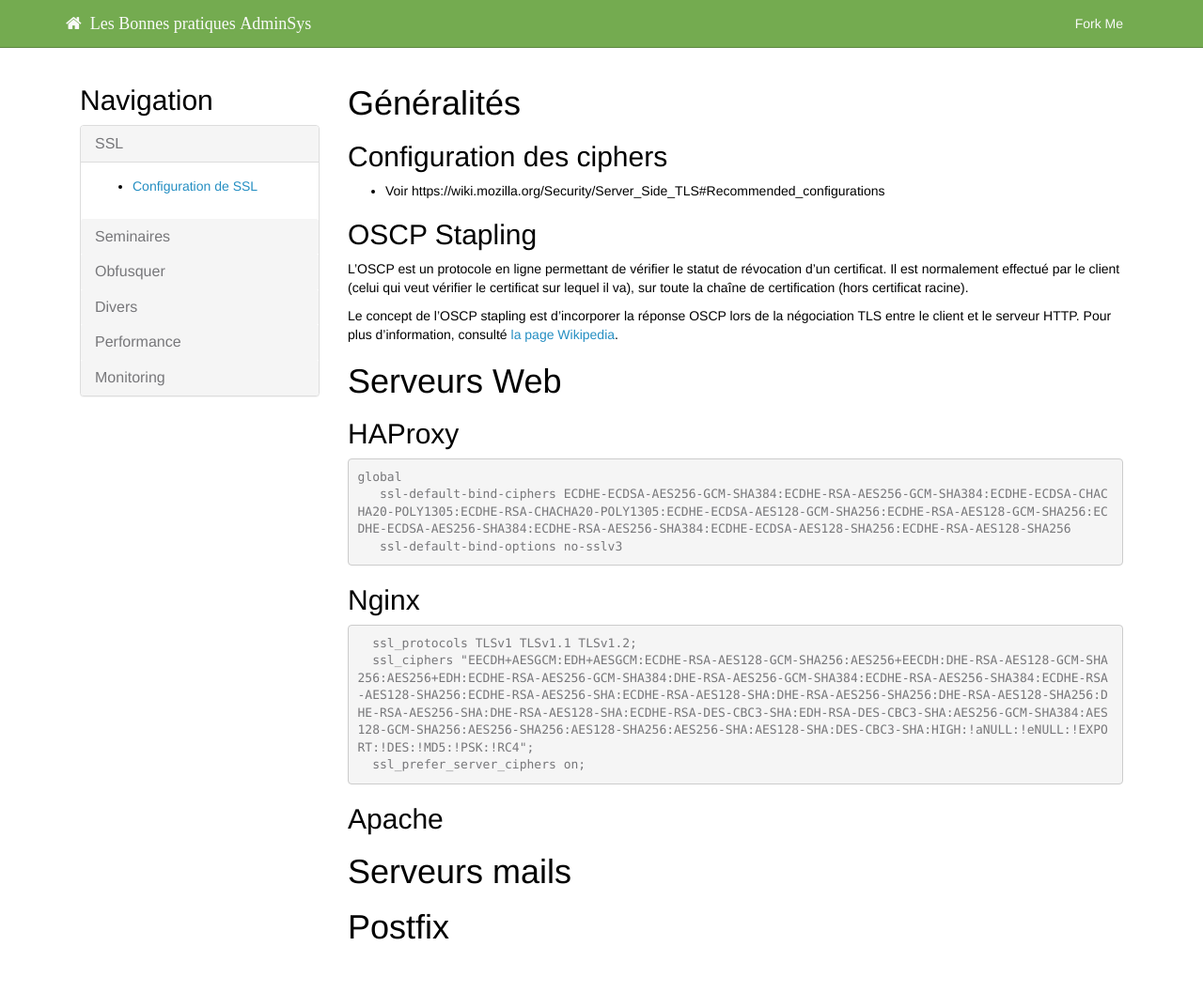
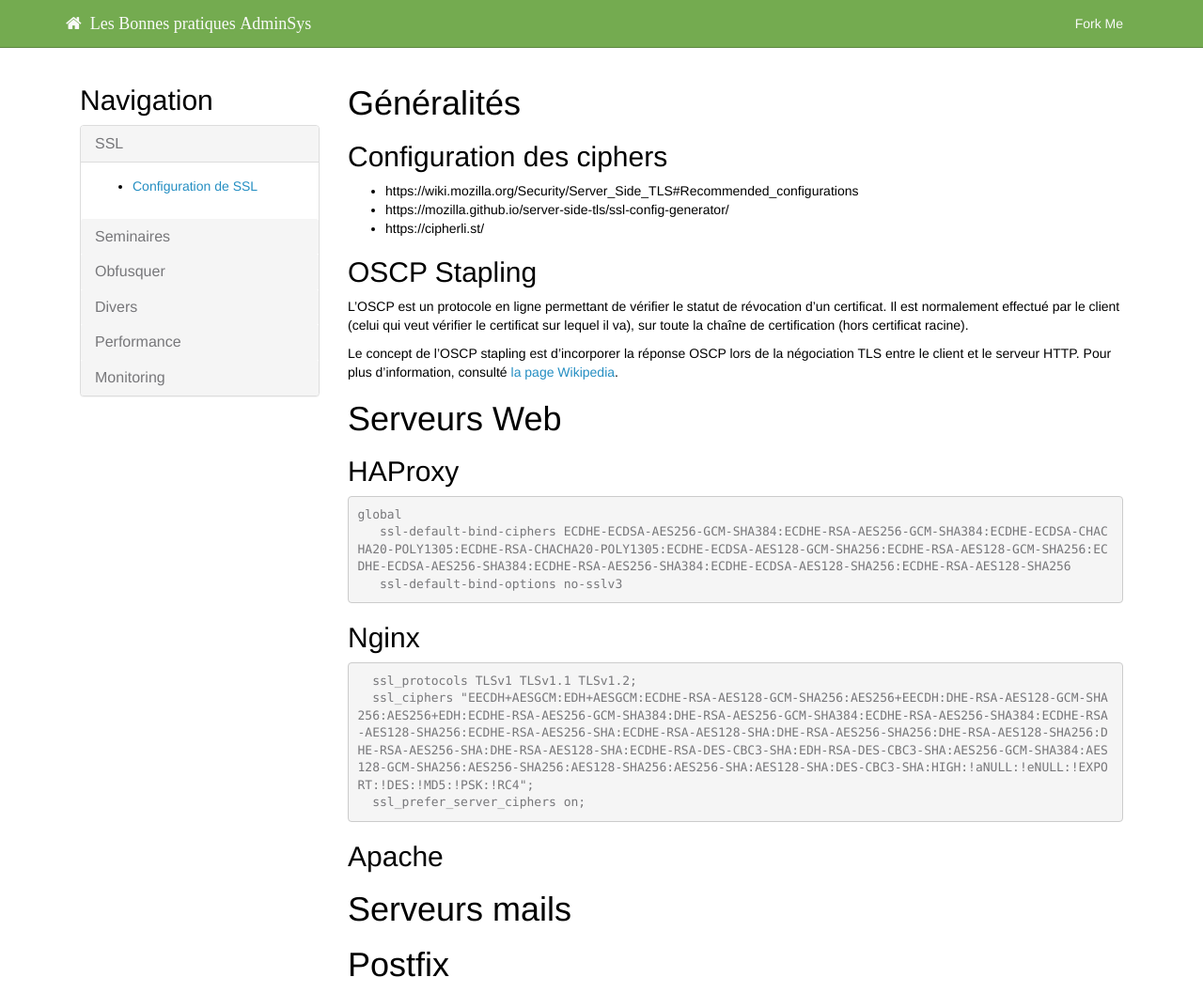
Before and after one commit to sysadmin-fr/bestPractices, a Jekyll site: the page built from _pages/ssl.md, in a window 1280 px wide and 1057 px high. Shown: the whole window at 94% size. Built offline with Jekyll 4.4.1, drawn with Linux system fonts in a browser that asks for light colours; nearby versions of some CDN libraries; library files that are not in the unit come from our copies.

Commit message:
Add generator list link
Some links added

```diff
--- a/_pages/ssl.md
+++ b/_pages/ssl.md
@@ -7,7 +7,9 @@ title: Configuration de SSL
 
 ## Configuration des ciphers
 
-  * Voir https://wiki.mozilla.org/Security/Server_Side_TLS#Recommended_configurations
+* https://wiki.mozilla.org/Security/Server_Side_TLS#Recommended_configurations
+* https://mozilla.github.io/server-side-tls/ssl-config-generator/
+* https://cipherli.st/
 
 ## OSCP Stapling
 
```
